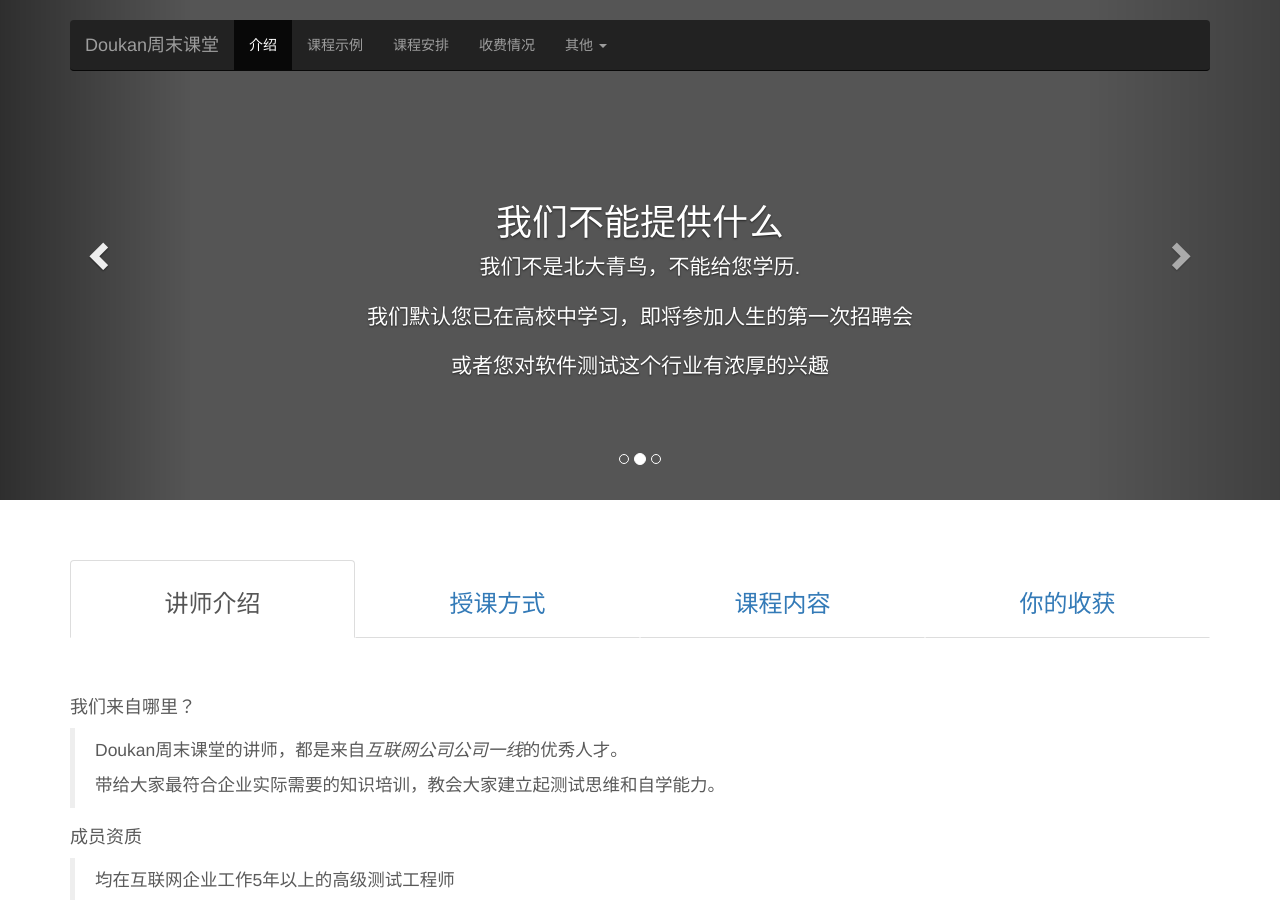
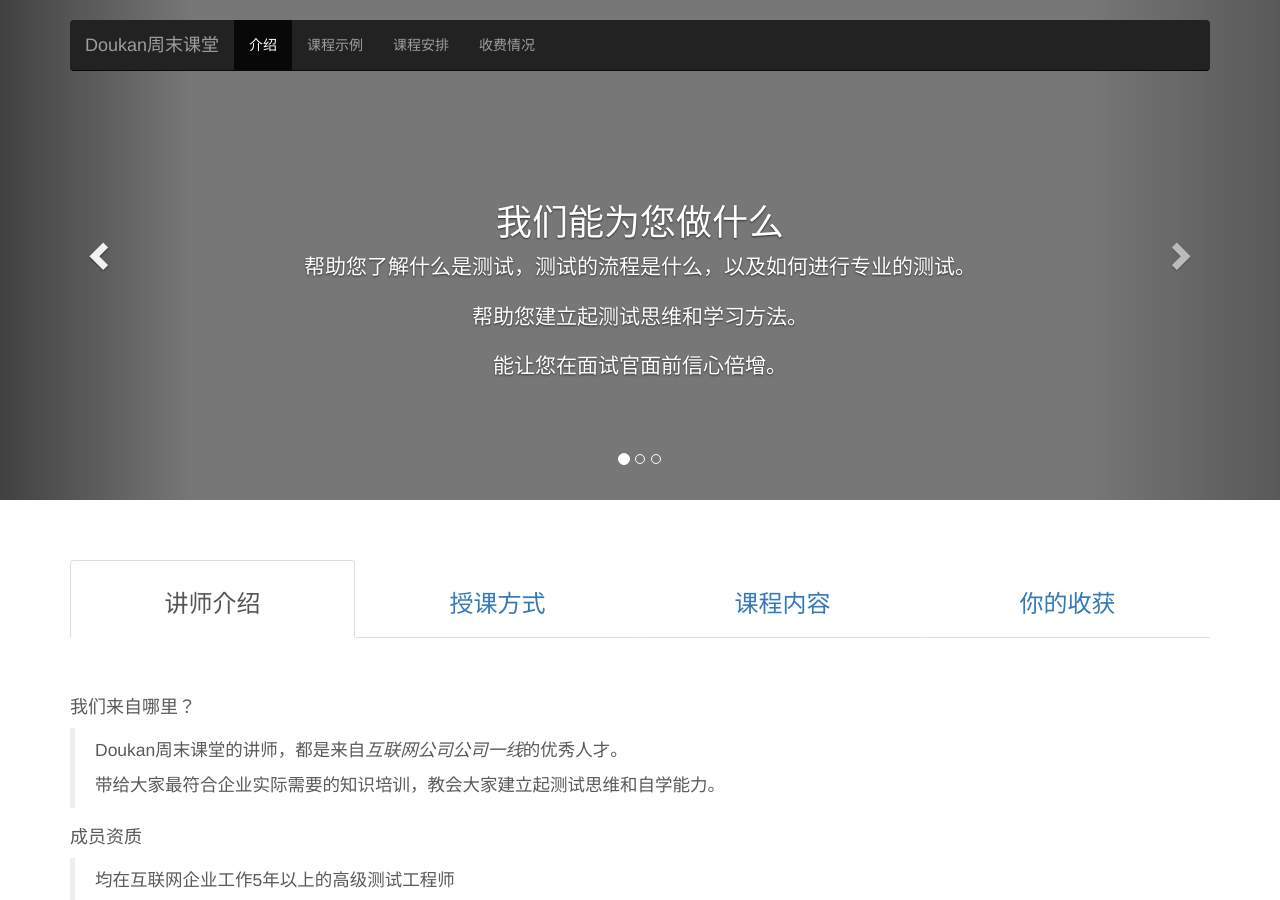
Before and after one commit to guming/myblog, a Jekyll site: the page home.html, which Jekyll copies as it is, in a window 1280 px wide and 900 px high. Built offline with Jekyll 4.4.1, drawn with Linux system fonts in a browser that asks for light colours; nearby versions of some CDN libraries.

Commit message:
new page

```diff
--- a/home.html
+++ b/home.html
@@ -48,13 +48,7 @@
                 <li><a href="info.html">课程示例</a></li>
                 <li><a href="intro.html">课程安排</a></li>
                 <li><a href="fee.html">收费情况</a></li>
-                <li class="dropdown">
-                  <a href="#" class="dropdown-toggle" data-toggle="dropdown">其他 <span class="caret"></span></a>
-                  <ul class="dropdown-menu" role="menu">
-                    <li><a href="#">课件</a></li>
-                    <li><a href="#">留言</a></li>
-                  </ul>
-                </li>
+
               </ul>
             </div>
           </div>
```
